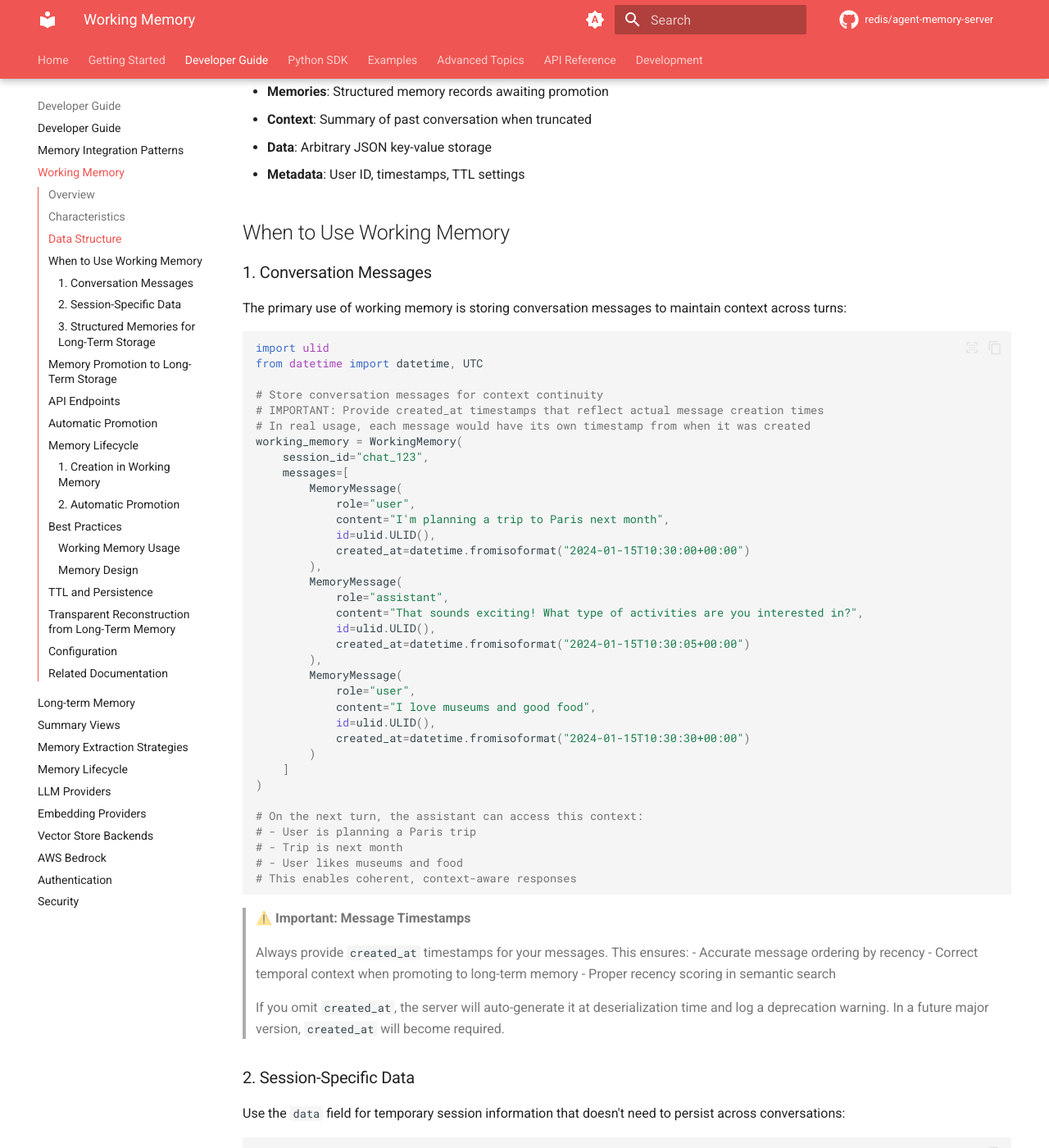
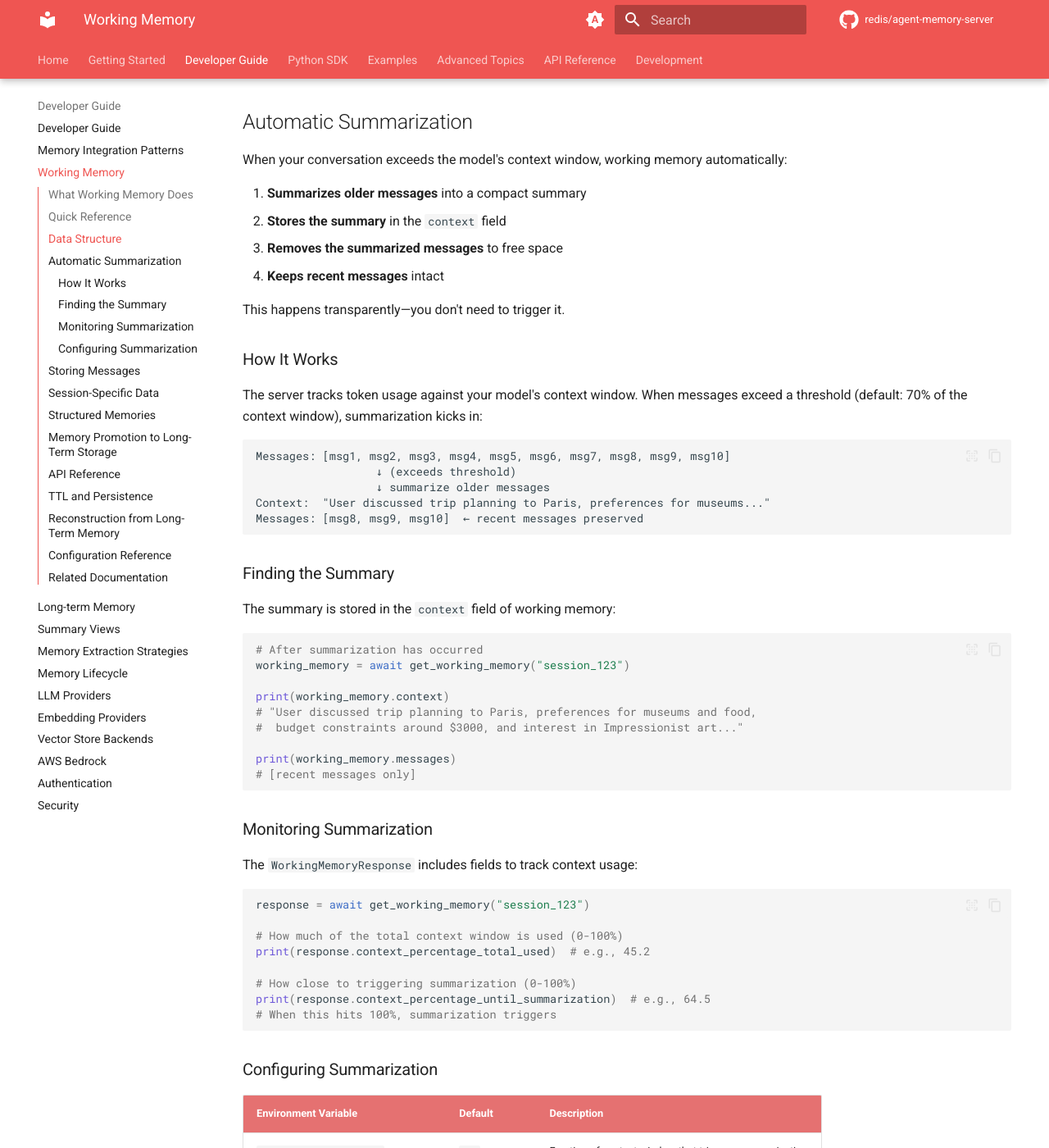
Before and after one commit to redis/agent-memory-server, an MkDocs documentation site: the page built from docs/working-memory.md, in a window 1280 px wide and 1400 px high, scrolled down 1339 px. Shown: the whole window at 82% size. Built offline with MkDocs 1.6.1 and Material for MkDocs 9.7.7, drawn with Linux system fonts in a browser that asks for light colours; comment, search, counter and statistics services are not loaded; the version menu is left out; some of the changed text lies outside the part shown.

Commit message:
Improve working memory docs with summarization details

````diff
--- a/docs/working-memory.md
+++ b/docs/working-memory.md
@@ -1,55 +1,114 @@
 # Working Memory
 
-Working memory is **session-scoped**, **durable** storage designed for active conversation state and session data. It's the "scratch pad" where an AI agent keeps track of the current conversation context for a particular session.
+Working memory stores the **current conversation** for a session. It holds messages, tracks context, and automatically summarizes old messages when the conversation gets too long.
 
-## Overview
+## What Working Memory Does
 
-Working memory provides durable storage for a single conversation session. It's optimized for storing conversation messages, session-specific data, and structured memories that may later be promoted to long-term storage. By default, working memory persists to maintain conversation history, but you can set TTL expiration if your application doesn't need persistent conversation history.
+1. **Stores conversation messages** — The chat history for a session
+2. **Tracks session data** — Arbitrary key-value data that lives only in this session
+3. **Automatically summarizes** — When messages exceed the token limit, older messages are summarized and removed
+4. **Promotes memories** — Structured memories added here get indexed in long-term storage
+
+## Quick Reference
 
 | Feature | Details |
 |---------|---------|
-| **Scope** | Session-scoped |
-| **Lifespan** | Durable by default, optional TTL |
-| **Storage** | Redis key-value with JSON |
-| **Search** | Simple text matching |
-| **Capacity** | Limited by window size |
-| **Use Case** | Active conversation state |
-| **Indexing** | None |
-| **Deduplication** | None |
-
-## Characteristics
-
-- **Session Scoped**: Each session has its own isolated working memory
-- **Durable by Default**: Persists conversation history unless TTL is explicitly set
-- **Optional TTL**: Can be configured to expire if conversation history isn't needed
-- **Window Management**: Automatically summarizes when message count exceeds limits
-- **Mixed Content**: Stores both conversation messages and structured memory records
-- **No Indexing**: Simple JSON storage in Redis
-- **Promotion**: Structured memories can be promoted to long-term storage
+| **Scope** | One session |
+| **Lifespan** | Persistent (default) or TTL-based |
+| **Storage** | Redis JSON |
+| **Key Feature** | Automatic summarization |
+| **Search** | None (use long-term memory for search) |
 
 ## Data Structure
 
 Working memory contains:
 
-- **Messages**: Conversation history (role/content pairs)
-- **Memories**: Structured memory records awaiting promotion
-- **Context**: Summary of past conversation when truncated
-- **Data**: Arbitrary JSON key-value storage
-- **Metadata**: User ID, timestamps, TTL settings
+| Field | Description |
+|-------|-------------|
+| `messages` | Conversation history (role/content pairs) |
+| `context` | **Summary of older messages** (populated by auto-summarization) |
+| `memories` | Structured memory records that get promoted to long-term storage |
+| `data` | Arbitrary JSON key-value storage for the session |
+| `user_id` | Owner of this session |
+| `namespace` | Logical grouping |
+| `ttl_seconds` | Optional expiration time |
 
-## When to Use Working Memory
+## Automatic Summarization
 
-### 1. Conversation Messages
+When your conversation exceeds the model's context window, working memory automatically:
 
-The primary use of working memory is storing conversation messages to maintain context across turns:
+1. **Summarizes older messages** into a compact summary
+2. **Stores the summary** in the `context` field
+3. **Removes the summarized messages** to free space
+4. **Keeps recent messages** intact
+
+This happens transparently—you don't need to trigger it.
+
+### How It Works
+
+The server tracks token usage against your model's context window. When messages exceed a threshold (default: 70% of the context window), summarization kicks in:
+
+```
+Messages: [msg1, msg2, msg3, msg4, msg5, msg6, msg7, msg8, msg9, msg10]
+                  ↓ (exceeds threshold)
+                  ↓ summarize older messages
+Context:  "User discussed trip planning to Paris, preferences for museums..."
+Messages: [msg8, msg9, msg10]  ← recent messages preserved
+```
+
+### Finding the Summary
+
+The summary is stored in the `context` field of working memory:
 
 ```python
+# After summarization has occurred
+working_memory = await get_working_memory("session_123")
+
+print(working_memory.context)
+# "User discussed trip planning to Paris, preferences for museums and food,
+#  budget constraints around $3000, and interest in Impressionist art..."
+
+print(working_memory.messages)
+# [recent messages only]
+```
+
+### Monitoring Summarization
+
+The `WorkingMemoryResponse` includes fields to track context usage:
+
+```python
+response = await get_working_memory("session_123")
+
+# How much of the total context window is used (0-100%)
+print(response.context_percentage_total_used)  # e.g., 45.2
+
+# How close to triggering summarization (0-100%)
+print(response.context_percentage_until_summarization)  # e.g., 64.5
+# When this hits 100%, summarization triggers
+```
+
+### Configuring Summarization
+
+| Environment Variable | Default | Description |
+|---------------------|---------|-------------|
+| `SUMMARIZATION_THRESHOLD` | `0.7` | Fraction of context window that triggers summarization |
+| `GENERATION_MODEL` | `gpt-4o-mini` | Model used for summarization |
+| `PROGRESSIVE_SUMMARIZATION_PROMPT` | (see below) | Custom prompt for summarization |
+
+The summarization prompt can be customized. It must include `{prev_summary}` and `{messages_joined}` placeholders:
+
+```bash
+PROGRESSIVE_SUMMARIZATION_PROMPT="Your custom prompt with {prev_summary} and {messages_joined}..."
+```
+
+## Storing Messages
+
+The primary use of working memory is storing conversation messages:
+
+```python
+from datetime import datetime, UTC
 import ulid
-from datetime import datetime, UTC
 
-# Store conversation messages for context continuity
-# IMPORTANT: Provide created_at timestamps that reflect actual message creation times
-# In real usage, each message would have its own timestamp from when it was created
 working_memory = WorkingMemory(
     session_id="chat_123",
     messages=[
@@ -57,65 +116,41 @@ working_memory = WorkingMemory(
             role="user",
             content="I'm planning a trip to Paris next month",
             id=ulid.ULID(),
-            created_at=datetime.fromisoformat("2024-01-15T10:30:00+00:00")
+            created_at=datetime.now(UTC)
         ),
         MemoryMessage(
             role="assistant",
-            content="That sounds exciting! What type of activities are you interested in?",
+            content="What type of activities interest you?",
             id=ulid.ULID(),
-            created_at=datetime.fromisoformat("2024-01-15T10:30:05+00:00")
+            created_at=datetime.now(UTC)
         ),
-        MemoryMessage(
-            role="user",
-            content="I love museums and good food",
-            id=ulid.ULID(),
-            created_at=datetime.fromisoformat("2024-01-15T10:30:30+00:00")
-        )
     ]
 )
-
-# On the next turn, the assistant can access this context:
-# - User is planning a Paris trip
-# - Trip is next month
-# - User likes museums and food
-# This enables coherent, context-aware responses
 ```
 
-> **⚠️ Important: Message Timestamps**
+> **⚠️ Always provide `created_at` timestamps**
 >
-> Always provide `created_at` timestamps for your messages. This ensures:
-> - Accurate message ordering by recency
-> - Correct temporal context when promoting to long-term memory
-> - Proper recency scoring in semantic search
->
-> If you omit `created_at`, the server will auto-generate it at deserialization time and log a deprecation warning. In a future major version, `created_at` will become required.
+> This ensures correct message ordering and proper temporal context when promoting to long-term memory. Omitting `created_at` triggers a deprecation warning—it will become required in a future version.
 
-### 2. Session-Specific Data
+## Session-Specific Data
 
-Use the `data` field for temporary session information that doesn't need to persist across conversations:
+Use the `data` field for temporary information that doesn't need to persist across conversations:
 
 ```python
-# Store session-specific facts and configuration
 working_memory = WorkingMemory(
     session_id="chat_123",
     data={
-        "temp_trip_info": {
-            "destination": "Paris",
-            "travel_month": "next month",
-            "planning_stage": "initial"
-        },
-        "user_preferences": {"temperature_unit": "celsius"},
-        "conversation_mode": "casual"
+        "current_topic": "trip_planning",
+        "user_timezone": "America/New_York",
     }
 )
 ```
 
-### 3. Structured Memories for Long-Term Storage
+## Structured Memories
 
-Use the `memories` field for important facts that should be remembered across all future conversations:
+Use the `memories` field for facts that should persist beyond this session:
 
 ```python
-# Important facts that should persist beyond this session
 working_memory = WorkingMemory(
     session_id="chat_123",
     memories=[
@@ -123,31 +158,31 @@ working_memory = WorkingMemory(
             text="User is planning a trip to Paris next month",
             id="trip_planning_paris",
             memory_type="episodic",
-            topics=["travel", "planning"],
+            topics=["travel"],
             entities=["Paris"]
         )
     ]
 )
-# This memory will be automatically promoted to long-term storage
 ```
 
-> **🔑 Key Distinction**:
-> - Use `data` field for **session-specific** facts that stay only in the session
-> - Use `memories` field for **important** facts that should be promoted to long-term storage
-> - Anything in the `memories` field will automatically become persistent and searchable across all future sessions
+These are automatically promoted to long-term storage and become searchable across all sessions.
+
+> **Key distinction:**
+> - `data` → session-only, not searchable, not persisted beyond session
+> - `memories` → promoted to long-term storage, searchable, persistent
 
 ## Memory Promotion to Long-Term Storage
 
-Working memory can automatically promote important information to long-term storage using configurable extraction strategies.
+Memories added to the `memories` field are automatically promoted to long-term storage:
 
-**Two approaches:**
+1. Server identifies memories with `persisted_at=null`
+2. Generates vector embeddings
+3. Indexes in long-term storage
+4. Updates working memory with `persisted_at` timestamps
 
-1. **Background extraction** (server-side): The memory server automatically analyzes conversation content and extracts memories. Configure this using the `long_term_memory_strategy` field on working memory.
-
-2. **Client-side extraction** (LLM tools): Your LLM uses tools to add memories to the `memories` field of working memory. These are batched and promoted to long-term storage efficiently.
+You can also configure **background extraction** to automatically extract memories from conversation messages:
 
 ```python
-# Background extraction with a custom strategy
 working_memory = WorkingMemory(
     session_id="chat_123",
     messages=[...],
@@ -155,170 +190,65 @@ working_memory = WorkingMemory(
         strategy="discrete",  # or "summary", "preferences", "custom"
         config={}
     ),
-    user_id="alice"
 )
 ```
 
-For detailed guidance on when to use each approach, see [Memory Integration Patterns](memory-integration-patterns.md).
+See [Memory Extraction Strategies](memory-extraction-strategies.md) for configuration options.
 
-For configuration options for each extraction strategy (discrete, summary, preferences, custom), see [Memory Extraction Strategies](memory-extraction-strategies.md).
-
-## API Endpoints
+## API Reference
 
 ```http
-# Get working memory for a session
+# Get working memory
 GET /v1/working-memory/{session_id}?namespace=demo&model_name=gpt-4o
 
-# Set working memory (replaces existing, with optional TTL)
+# Set working memory (replaces existing)
 PUT /v1/working-memory/{session_id}?ttl_seconds=3600
 
 # Delete working memory
 DELETE /v1/working-memory/{session_id}?namespace=demo
 ```
 
-## Automatic Promotion
+## TTL and Persistence
 
-When structured memories in working memory are stored, they are automatically promoted to long-term storage in the background:
+Working memory is **persistent by default**. Set `ttl_seconds` to auto-expire:
 
-1. Memories with `persisted_at=null` are identified
-2. Server assigns unique IDs and timestamps
-3. Memories are indexed in long-term storage with vector embeddings
-4. Working memory is updated with `persisted_at` timestamps
+```python
+# Persistent (default)
+working_memory = WorkingMemory(session_id="chat_123", messages=[...])
 
-
-
-## Memory Lifecycle
-
-### 1. Creation in Working Memory
-```python
-# Client creates structured memory
-memory = MemoryRecord(
-    text="User likes Italian food",
-    id="client_generated_id",
-    memory_type="semantic"
-)
-
-# Add to working memory
-working_memory = WorkingMemory(
-    session_id="current_session",
-    memories=[memory]
-)
+# Expires after 1 hour
+working_memory = WorkingMemory(session_id="chat_123", messages=[...], ttl_seconds=3600)
 ```
 
-### 2. Automatic Promotion
-```python
-# Server promotes to long-term storage (background)
-# - Assigns persisted_at timestamp
-# - Generates vector embeddings
-# - Indexes for search
-# - Updates working memory with timestamps
-```
+**Use TTL for:** temporary sessions, privacy requirements, resource constraints.
 
-## Best Practices
+**Keep persistent for:** conversation history, multi-turn context, support applications.
 
-### Working Memory Usage
-- Keep conversation state and session-specific data
-- Use for session-specific configuration and context
-- Store structured memories that should become long-term
-- Set TTL only if conversation history doesn't need to persist
-- Let automatic promotion handle long-term memory persistence
+## Reconstruction from Long-Term Memory
 
-### Memory Design
-- Use `data` field for session-specific facts that stay only in the session
-- Use `memories` field for important facts that should be promoted to long-term storage
-- Design memory text for LLM consumption
-- Include relevant topics and entities for better search
+With `INDEX_ALL_MESSAGES_IN_LONG_TERM_MEMORY=true`, working memory can be reconstructed after TTL expiration:
 
-## TTL and Persistence
+1. Messages are indexed in long-term memory as they flow through
+2. When working memory expires, messages remain in long-term storage
+3. Requesting an expired session reconstructs it from long-term memory
 
-Working memory is **durable by default** to preserve conversation history. However, you can configure TTL (time-to-live) expiration if your application doesn't need persistent conversation history:
+This lets you use TTL to save Redis memory while maintaining conversation continuity.
 
-```python
-# Durable working memory (default behavior)
-working_memory = WorkingMemory(
-    session_id="chat_123",
-    messages=[...],
-    # No TTL - memory persists until explicitly deleted
-)
+## Configuration Reference
 
-# Working memory with TTL expiration
-working_memory = WorkingMemory(
-    session_id="chat_123",
-    messages=[...],
-    ttl_seconds=3600  # Expires after 1 hour
-)
-```
+| Variable | Default | Description |
+|----------|---------|-------------|
+| `SUMMARIZATION_THRESHOLD` | `0.7` | Fraction of context window that triggers summarization |
+| `GENERATION_MODEL` | `gpt-4o-mini` | Model for summarization |
+| `PROGRESSIVE_SUMMARIZATION_PROMPT` | (built-in) | Custom summarization prompt |
+| `LONG_TERM_MEMORY` | `true` | Enable long-term memory features |
+| `INDEX_ALL_MESSAGES_IN_LONG_TERM_MEMORY` | `false` | Index messages for reconstruction |
 
-```http
-# Set working memory with TTL via REST API
-PUT /v1/working-memory/chat_123?ttl_seconds=3600
-```
-
-**When to use TTL:**
-- Temporary chat sessions that don't need history
-- Privacy-sensitive applications requiring automatic cleanup
-- Resource-constrained environments
-
-**When to keep durable (default):**
-- Applications that need conversation history
-- Multi-turn conversations that reference past context
-- Customer support or assistant applications
-
-## Transparent Reconstruction from Long-Term Memory
-
-When `index_all_messages_in_long_term_memory` is enabled, working memory can be transparently reconstructed from long-term storage. This allows you to use TTL expiration while still maintaining conversation continuity.
-
-**How it works:**
-1. Set `index_all_messages_in_long_term_memory=true` in configuration
-2. Messages are automatically indexed in long-term memory as they flow through working memory
-3. When working memory expires (TTL), the messages remain in long-term storage
-4. If you request a session that doesn't exist in working memory, the system automatically searches long-term memory for messages from that session and reconstructs the working memory
-
-**Example workflow:**
-```python
-# 1. Store working memory with TTL (expires after 1 hour)
-working_memory = WorkingMemory(
-    session_id="chat_123",
-    messages=[
-        MemoryMessage(role="user", content="Hello"),
-        MemoryMessage(role="assistant", content="Hi there!"),
-    ],
-    ttl_seconds=3600  # 1 hour expiration
-)
-
-# 2. Messages are automatically indexed in long-term memory
-# 3. After 1 hour, working memory expires and is deleted
-# 4. Later, when you request the session:
-
-# GET /v1/working-memory/chat_123
-# System automatically reconstructs from long-term memory
-# Returns working memory with original messages
-```
-
-This feature is perfect for applications that want to:
-- Reduce Redis memory usage with TTL expiration
-- Maintain conversation continuity across sessions
-- Automatically handle session restoration without manual intervention
-
-## Configuration
-
-Working memory behavior can be configured through environment variables:
-
-```bash
-# Working memory settings
-WINDOW_SIZE=50                    # Message window before summarization
-LONG_TERM_MEMORY=true            # Enable long-term memory features
-
-# Long-term memory settings
-ENABLE_DISCRETE_MEMORY_EXTRACTION=true  # Extract memories from messages
-GENERATION_MODEL=gpt-4o-mini     # Model for summarization/extraction
-```
-
-For complete configuration options, see the [Configuration Guide](configuration.md).
+See the [Configuration Guide](configuration.md) for all options.
 
 ## Related Documentation
 
-- [Long-term Memory](long-term-memory.md) - Persistent, cross-session memory storage
-- [Memory Integration Patterns](memory-integration-patterns.md) - How to integrate memory with your applications
-- [Memory Extraction Strategies](memory-extraction-strategies.md) - Different approaches to memory extraction and storage
-- [LLM Providers](llm-providers.md) - Configure OpenAI, Anthropic, AWS Bedrock, Ollama, and more
+- [Long-term Memory](long-term-memory.md) — Persistent, cross-session storage
+- [Memory Integration Patterns](memory-integration-patterns.md) — How to integrate memory
+- [Memory Extraction Strategies](memory-extraction-strategies.md) — Automatic memory extraction
+- [LLM Providers](llm-providers.md) — Configure OpenAI, Anthropic, Bedrock, Ollama
````
